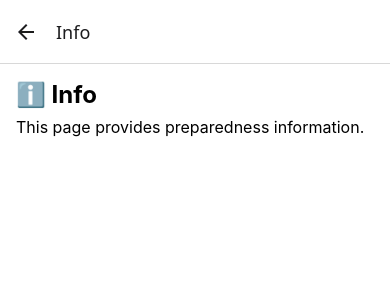
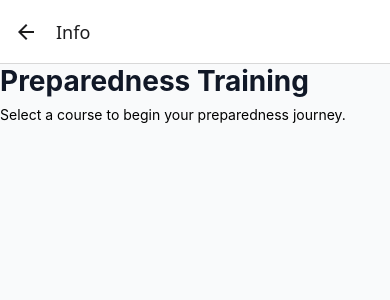
Before and after one commit to ShelterAppCSC4330/final-project-CSC4330, a React Native app in the folder myApp/: screen /Info in a window 390 px wide. Shown: the top 300 px of the page. Built offline with nearby package versions, Linux system fonts and the light colour scheme.

Commit message:
Changed the title of info page to courses and sdjusted colors

```diff
--- a/myApp/screens/InfoScreen.js
+++ b/myApp/screens/InfoScreen.js
@@ -1,29 +1,35 @@
 import React from 'react';
 import { View, Text, StyleSheet } from 'react-native';
-
 export default function InfoScreen() {
 return (
 <View style={styles.container}>
-        <Text style={styles.title}>ℹ️ Info</Text>
+<Text style={styles.title}>Preparedness Training</Text>
 <Text style={styles.text}>
-          This page provides preparedness information.
+ Select a course to begin your preparedness journey.
 </Text>
 </View>
  );
 }
-
 const styles = StyleSheet.create({
 container: {
 flex: 1,
-    padding: 16,
-    backgroundColor: '#fff',
+backgroundColor: '#f9fafb',
+ },
+ header: {
+   paddding: 16,
+   paddingTop: 24,
+   backgroundColor: '#1e40af',
+   borderBottomWidth: 1,
+   borderBottomColor: '#d1d5db'
  },
  title: {
-    fontSize: 24,
+  fontSize: 28,
   fontWeight: 'bold',
+  color: '#111827',
+  marginBottom: 8,
  },
-  text: {
+subtitle: {
   fontSize: 16,
-    marginTop: 8,
+  color: '#374151'
 },
 });
```
Lines whose indentation alone changed are shown as unchanged.
